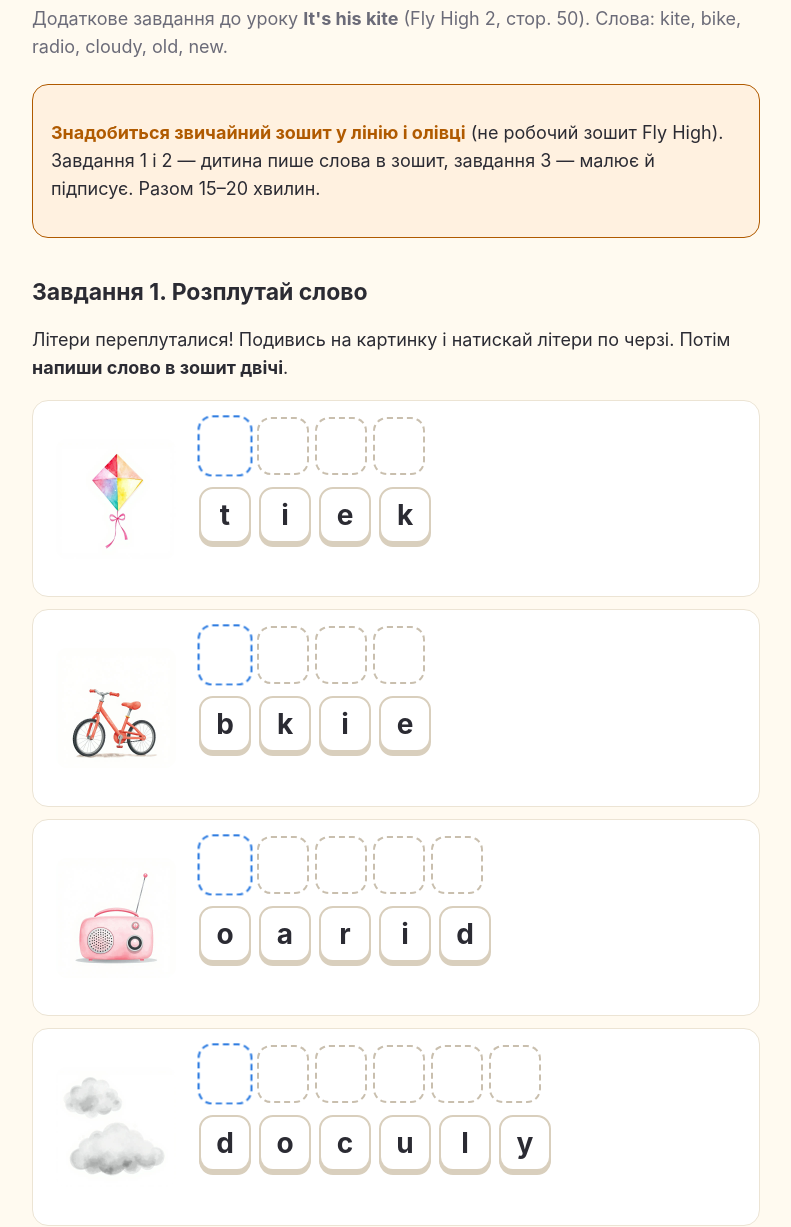
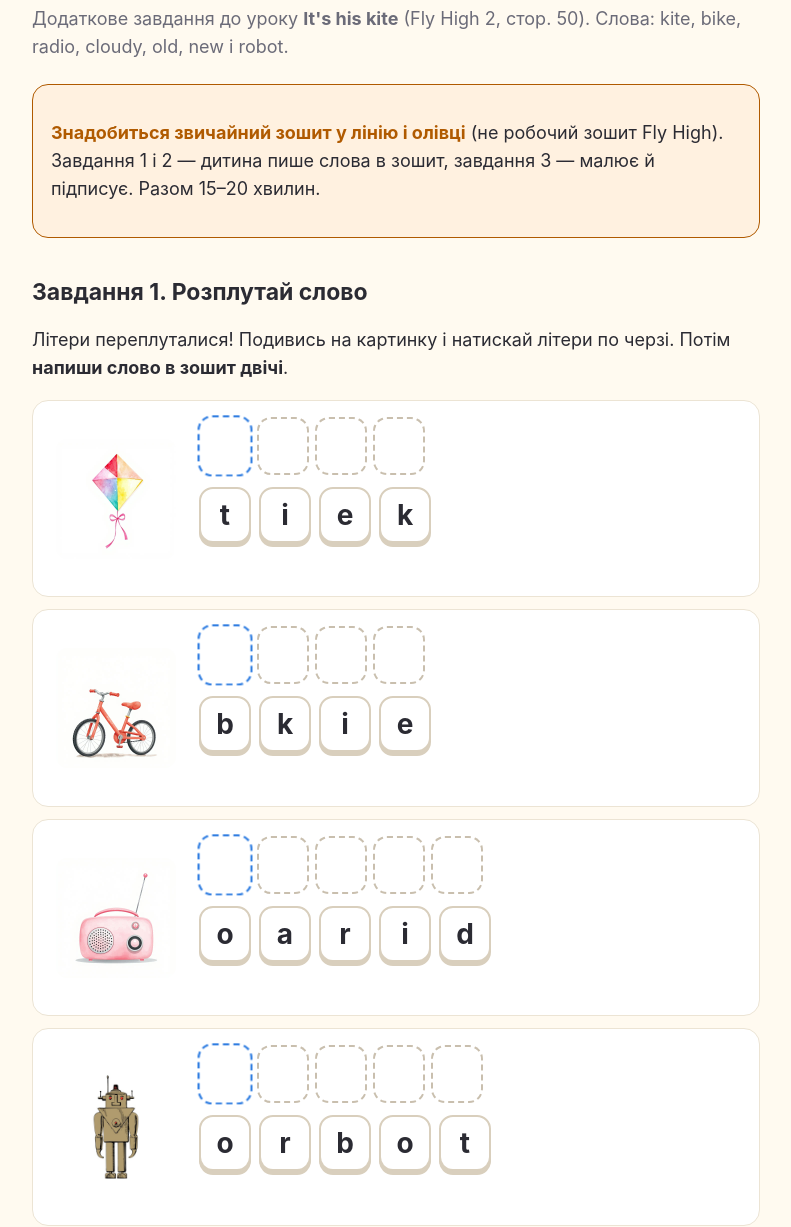
Before and after one commit to english-with-oleksandr/english-with-oleksandr.github.io, a plain HTML site: page kite-homework/index.html in a window 1280 px wide. Shown: the part 107-1334 px from the top of the page, without its empty margins (244-1035 px from the left). Drawn offline with Linux system fonts and the light colour scheme.

Commit message:
kite-homework: robot замість cloudy у «Розплутай слово» (cloudy вже є в робочому зошиті)

```diff
--- a/kite-homework/index.html
+++ b/kite-homework/index.html
@@ -72,7 +72,7 @@
 <header class="site"><b>English with Oleksandr</b> · 2 клас</header>
 
 <h1>Kite, bike, radio: пишемо!</h1>
-<p class="lead">Додаткове завдання до уроку <b lang="en">It's his kite</b> (Fly High 2, стор. 50). Слова: kite, bike, radio, cloudy, old, new.</p>
+<p class="lead">Додаткове завдання до уроку <b lang="en">It's his kite</b> (Fly High 2, стор. 50). Слова: kite, bike, radio, cloudy, old, new і robot.</p>
 
 <div class="card notebook">
   <p><b>Знадобиться звичайний зошит у лінію і олівці</b> (не робочий зошит Fly High). Завдання 1 і 2 — дитина пише слова в зошит, завдання 3 — малює й підписує. Разом 15–20 хвилин.</p>
@@ -84,7 +84,7 @@
   <div class="card task" data-word="kite"><img class="icon art" src="../img/art/kite.jpg" alt=""><div class="work"><div class="slots"></div><div class="pool"></div><div class="result"></div></div></div>
   <div class="card task" data-word="bike"><img class="icon art" src="../img/art/bike.jpg" alt=""><div class="work"><div class="slots"></div><div class="pool"></div><div class="result"></div></div></div>
   <div class="card task" data-word="radio"><img class="icon art" src="../img/art/radio.jpg" alt=""><div class="work"><div class="slots"></div><div class="pool"></div><div class="result"></div></div></div>
-  <div class="card task" data-word="cloudy"><img class="icon art" src="../img/art/cloudy.jpg" alt=""><div class="work"><div class="slots"></div><div class="pool"></div><div class="result"></div></div></div>
+  <div class="card task" data-word="robot"><img class="icon art" src="../img/art/robot.jpg" alt=""><div class="work"><div class="slots"></div><div class="pool"></div><div class="result"></div></div></div>
   <div class="card task" data-word="old"><img class="icon art" src="../img/art/old-car.jpg" alt=""><div class="work"><div class="slots"></div><div class="pool"></div><div class="result"></div></div></div>
   <div class="card task" data-word="new"><img class="icon art" src="../img/art/new-ball.jpg" alt=""><div class="work"><div class="slots"></div><div class="pool"></div><div class="result"></div></div></div>
   <p class="score"></p>
```
Also changed, not shown: img/art/robot.jpg (added), 1 other file.
